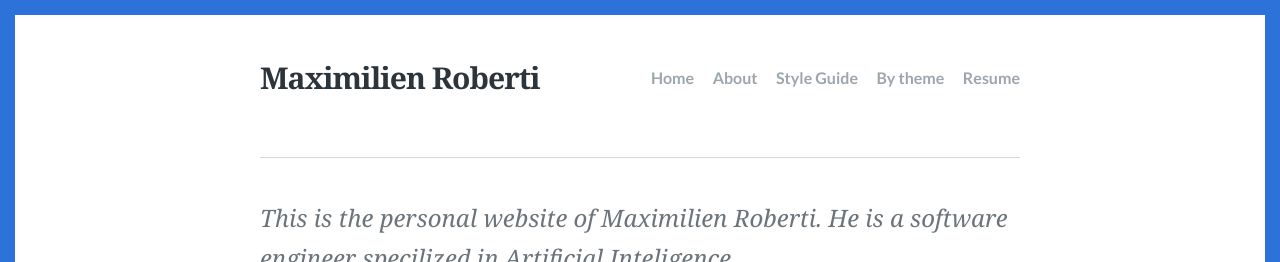
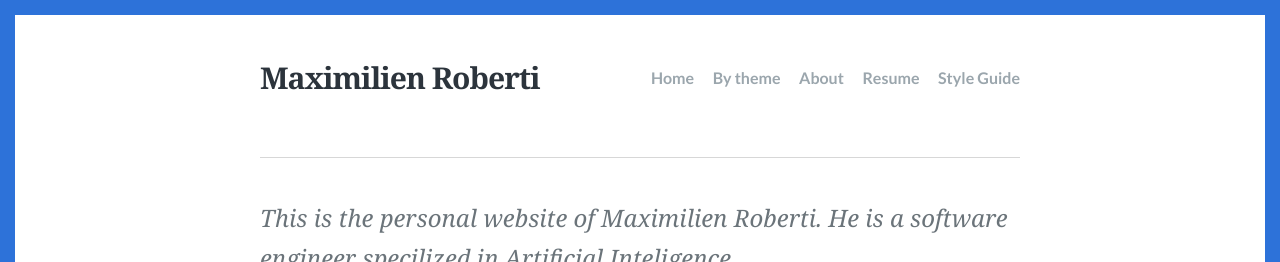
Before and after one commit to maximilienroberti/Scriptor-blog, a Jekyll site: the page built from index.html, in a window 1280 px wide and 900 px high. Shown: the top 262 px of the window. Built offline with Jekyll 4.4.1, drawn with Linux system fonts in a browser that asks for light colours; some web fonts are replaced; the list of posts is cut into pages by our own code.

Commit message:
Update Config “config”

```diff
--- a/_config.yml
+++ b/_config.yml
@@ -12,15 +12,15 @@ disqus: justgoodthemes
 navigation:
   - text: Home
     url: /
+  - text: By theme
+    url: /tags/
   - text: About
     url: /about/
-  - text: Style Guide
-    url: /style-guide/
-  - text: By theme
-    url: /tags/
   - text: Resume
     url: >-
       https://drive.google.com/file/d/1pvlV0biYjQCMDy0dHgypI82lAeNsEs93/view?usp=sharing
+  - text: Style Guide
+    url: /style-guide/
 footer:
   content: '&copy;'
   has_social: true
```
